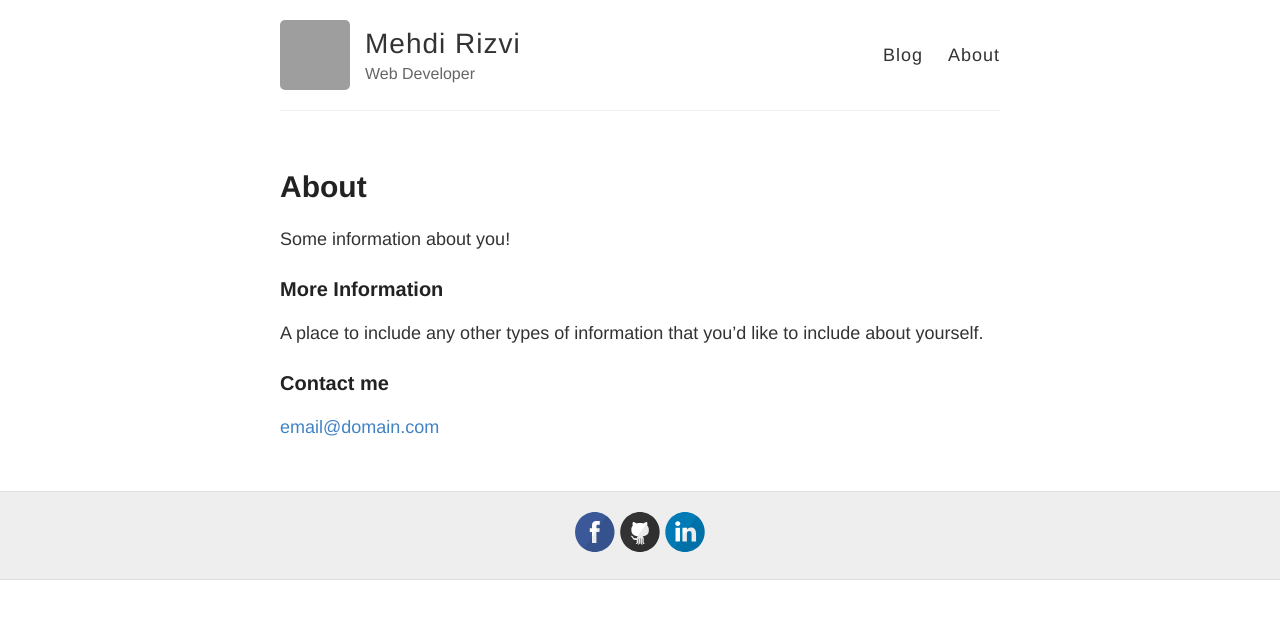
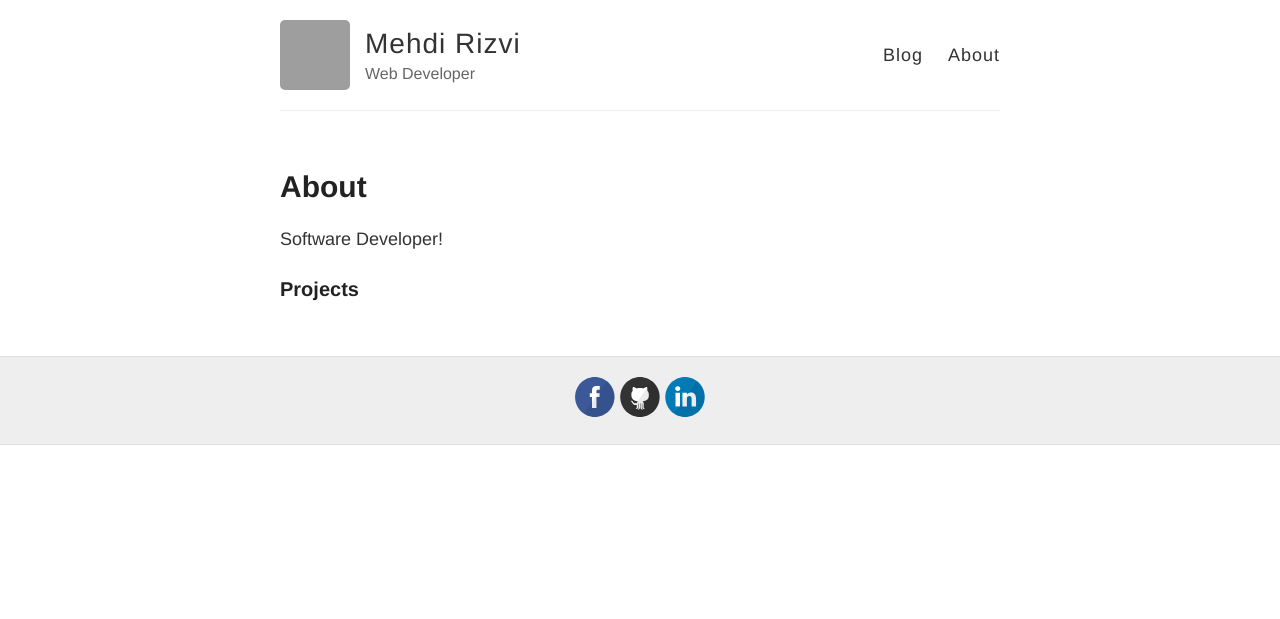
Before and after one commit to mehdirizvi/mehdirizvi.github.io, a Jekyll site: the page built from about.md, in a window 1280 px wide. Shown: the top 619 px of the page. Built offline with Jekyll 4.4.1, drawn with Linux system fonts in a browser that asks for light colours; grey boxes are pictures that could not be loaded.

Commit message:
Update about.md

```diff
--- a/about.md
+++ b/about.md
@@ -4,12 +4,6 @@ title: About
 permalink: /about/
 ---
 
-Some information about you!
+Software Developer!
 
-### More Information
-
-A place to include any other types of information that you'd like to include about yourself.
-
-### Contact me
-
-[email@domain.com](mailto:email@domain.com)
+### Projects
```
